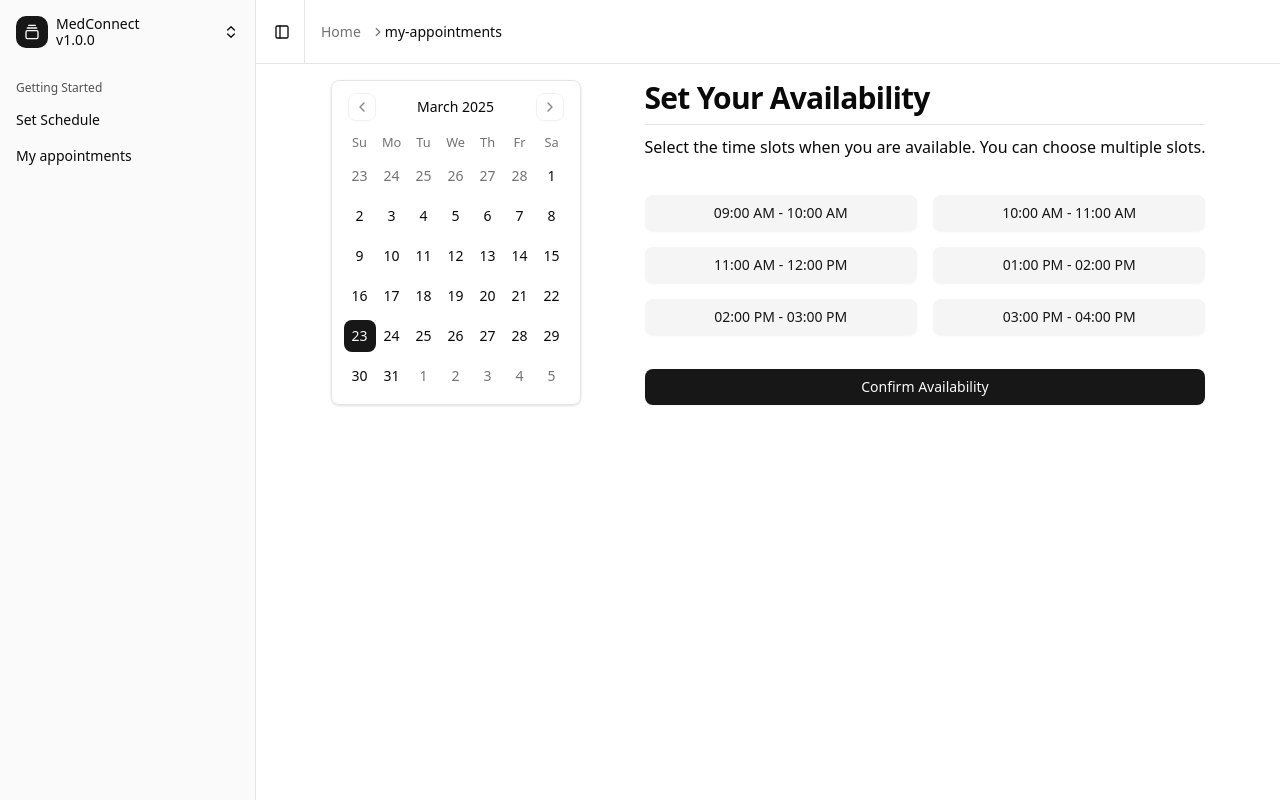
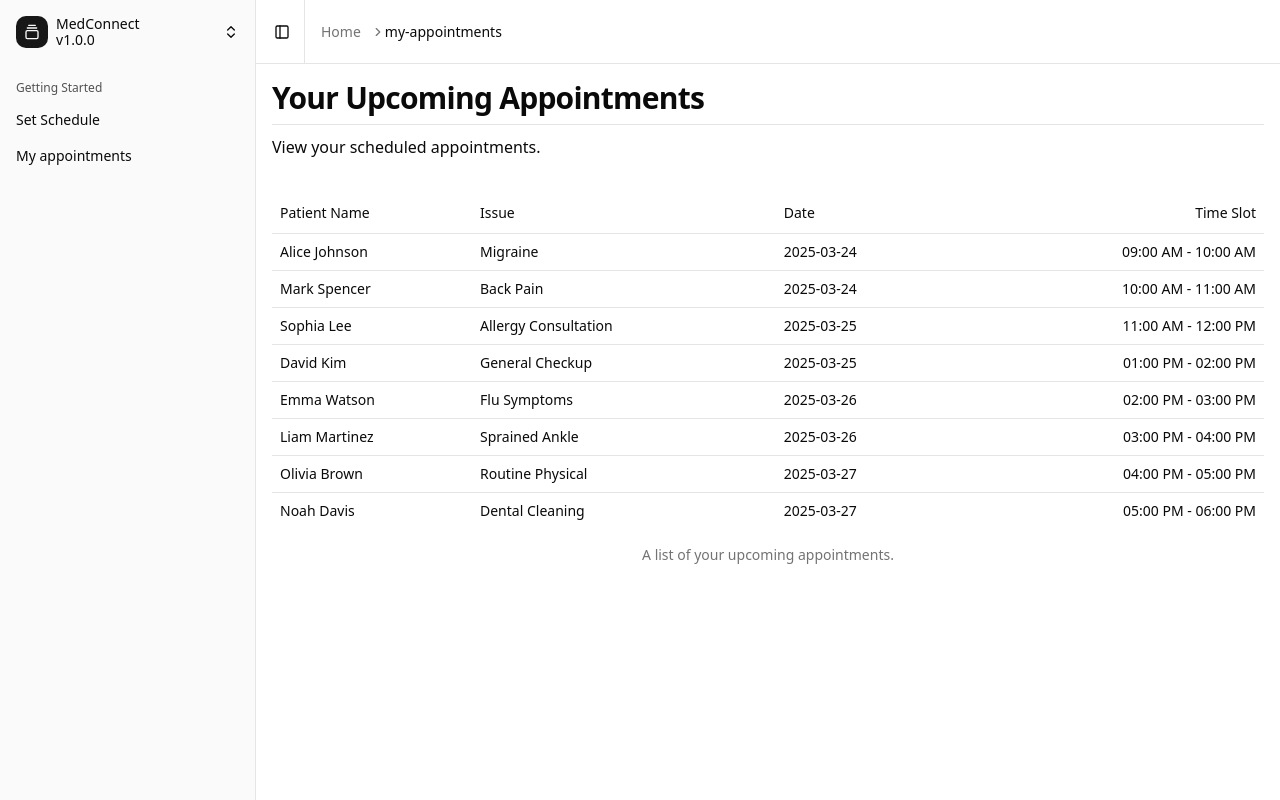
Before and after one commit to Sivam2313/gdg-frontend, a React (Vite) app: page /my-appointments in a window 1280 px wide. Built offline with nearby package versions, Linux system fonts and the light colour scheme; a web font is replaced by a local one.

Commit message:
add: set schedule

```diff
--- a/src/App.jsx
+++ b/src/App.jsx
@@ -4,6 +4,7 @@ import DoctorRegistrationPage from './pages/DoctorRegistrationPage';
 import DoctorLoginPage from './pages/DoctorLoginPage';
 import DashBoardLayout from "@/components/DashBoardLayout"
 import SetSchedule from "@/pages/SetSchedule"
+import MyAppointMents from './pages/MyAppointMents';
 
 function App() {
 
@@ -15,7 +16,7 @@ function App() {
         <Route path="/doctorlogin" element={<DoctorLoginPage/>} />
         <Route  element={<DashBoardLayout />}>
           <Route path="/set-schedule" element={<SetSchedule/>} />
-          <Route path="/my-appointments" element={<SetSchedule/>} />
+          <Route path="/my-appointments" element={<MyAppointMents/>} />
         </Route>
       </Routes>
     </>
--- /dev/null
+++ b/src/components/ui/table.jsx
@@ -0,0 +1,121 @@
+import * as React from "react"
+
+import { cn } from "@/lib/utils"
+
+function Table({
+  className,
+  ...props
+}) {
+  return (
+    <div data-slot="table-container" className="relative w-full overflow-x-auto">
+      <table
+        data-slot="table"
+        className={cn("w-full caption-bottom text-sm", className)}
+        {...props} />
+    </div>
+  );
+}
+
+function TableHeader({
+  className,
+  ...props
+}) {
+  return (
+    <thead
+      data-slot="table-header"
+      className={cn("[&_tr]:border-b", className)}
+      {...props} />
+  );
+}
+
+function TableBody({
+  className,
+  ...props
+}) {
+  return (
+    <tbody
+      data-slot="table-body"
+      className={cn("[&_tr:last-child]:border-0", className)}
+      {...props} />
+  );
+}
+
+function TableFooter({
+  className,
+  ...props
+}) {
+  return (
+    <tfoot
+      data-slot="table-footer"
+      className={cn("bg-muted/50 border-t font-medium [&>tr]:last:border-b-0", className)}
+      {...props} />
+  );
+}
+
+function TableRow({
+  className,
+  ...props
+}) {
+  return (
+    <tr
+      data-slot="table-row"
+      className={cn(
+        "hover:bg-muted/50 data-[state=selected]:bg-muted border-b transition-colors",
+        className
+      )}
+      {...props} />
+  );
+}
+
+function TableHead({
+  className,
+  ...props
+}) {
+  return (
+    <th
+      data-slot="table-head"
+      className={cn(
+        "text-foreground h-10 px-2 text-left align-middle font-medium whitespace-nowrap [&:has([role=checkbox])]:pr-0 [&>[role=checkbox]]:translate-y-[2px]",
+        className
+      )}
+      {...props} />
+  );
+}
+
+function TableCell({
+  className,
+  ...props
+}) {
+  return (
+    <td
+      data-slot="table-cell"
+      className={cn(
+        "p-2 align-middle whitespace-nowrap [&:has([role=checkbox])]:pr-0 [&>[role=checkbox]]:translate-y-[2px]",
+        className
+      )}
+      {...props} />
+  );
+}
+
+function TableCaption({
+  className,
+  ...props
+}) {
+  return (
+    <caption
+      data-slot="table-caption"
+      className={cn("text-muted-foreground mt-4 text-sm", className)}
+      {...props} />
+  );
+}
+
+export {
+  Table,
+  TableHeader,
+  TableBody,
+  TableFooter,
+  TableHead,
+  TableRow,
+  TableCell,
+  TableCaption,
+}
--- /dev/null
+++ b/src/pages/MyAppointMents.jsx
@@ -0,0 +1,110 @@
+import {
+  Table,
+  TableBody,
+  TableCaption,
+  TableCell,
+  TableFooter,
+  TableHead,
+  TableHeader,
+  TableRow,
+} from "@/components/ui/table";
+
+const appointments = [
+  {
+    id: "a1b2c3-d4e5f6-g7h8i9",
+    patientName: "Alice Johnson",
+    shortDescription: "Migraine",
+    slot: "09:00 AM - 10:00 AM",
+    date: "2025-03-24",
+  },
+  {
+    id: "j2k3l4-m5n6o7-p8q9r0",
+    patientName: "Mark Spencer",
+    shortDescription: "Back Pain",
+    slot: "10:00 AM - 11:00 AM",
+    date: "2025-03-24",
+  },
+  {
+    id: "s1t2u3-v4w5x6-y7z8a9",
+    patientName: "Sophia Lee",
+    shortDescription: "Allergy Consultation",
+    slot: "11:00 AM - 12:00 PM",
+    date: "2025-03-25",
+  },
+  {
+    id: "b2c3d4-e5f6g7-h8i9j0",
+    patientName: "David Kim",
+    shortDescription: "General Checkup",
+    slot: "01:00 PM - 02:00 PM",
+    date: "2025-03-25",
+  },
+  {
+    id: "k1l2m3-n4o5p6-q7r8s9",
+    patientName: "Emma Watson",
+    shortDescription: "Flu Symptoms",
+    slot: "02:00 PM - 03:00 PM",
+    date: "2025-03-26",
+  },
+  {
+    id: "t1u2v3-w4x5y6-z7a8b9",
+    patientName: "Liam Martinez",
+    shortDescription: "Sprained Ankle",
+    slot: "03:00 PM - 04:00 PM",
+    date: "2025-03-26",
+  },
+  {
+    id: "c1d2e3-f4g5h6-i7j8k9",
+    patientName: "Olivia Brown",
+    shortDescription: "Routine Physical",
+    slot: "04:00 PM - 05:00 PM",
+    date: "2025-03-27",
+  },
+  {
+    id: "m1n2o3-p4q5r6-s7t8u9",
+    patientName: "Noah Davis",
+    shortDescription: "Dental Cleaning",
+    slot: "05:00 PM - 06:00 PM",
+    date: "2025-03-27",
+  },
+];
+
+export default function MyAppointments() {
+  return (
+    <div>
+      <h2 className="scroll-m-20 border-b pb-2 text-3xl font-semibold tracking-tight first:mt-0">
+        Your Upcoming Appointments
+      </h2>
+      <p className="leading-7 [&:not(:first-child)]:mt-2 mb-8">
+        View your scheduled appointments.
+      </p>
+
+      <Table>
+        <TableCaption>A list of your upcoming appointments.</TableCaption>
+
+        {/* Table Header */}
+        <TableHeader>
+          <TableRow>
+            <TableHead className="w-[200px]">Patient Name</TableHead>
+            <TableHead>Issue</TableHead>
+            <TableHead>Date</TableHead>
+            <TableHead className="text-right">Time Slot</TableHead>
+          </TableRow>
+        </TableHeader>
+
+        {/* Table Body */}
+        <TableBody>
+          {appointments.map((appointment) => (
+            <TableRow key={appointment.id}>
+              <TableCell className="font-medium">
+                {appointment.patientName}
+              </TableCell>
+              <TableCell>{appointment.shortDescription}</TableCell>
+              <TableCell>{appointment.date}</TableCell>
+              <TableCell className="text-right">{appointment.slot}</TableCell>
+            </TableRow>
+          ))}
+        </TableBody>
+      </Table>
+    </div>
+  );
+}
--- a/src/pages/SetSchedule.jsx
+++ b/src/pages/SetSchedule.jsx
@@ -26,13 +26,7 @@ export default function SetSchedule() {
   };
   return (
     <>
-      <div className="flex flex-col md:flex-row justify-center  gap-16">
-        <Calendar
-          selected={date}
-          mode="single"
-          onSelect={setDate}
-          className="border rounded-md shadow"
-        />
+      <div className="flex flex-col md:flex-row   gap-16">
         <div className="flex flex-col justify-between">
           <div>
 
@@ -59,6 +53,13 @@ export default function SetSchedule() {
 
           <Button>Confirm Availability</Button>
         </div>
+
+        <Calendar
+          selected={date}
+          mode="single"
+          onSelect={setDate}
+          className="border rounded-md shadow"
+        />
       </div>
     </>
   );
```
